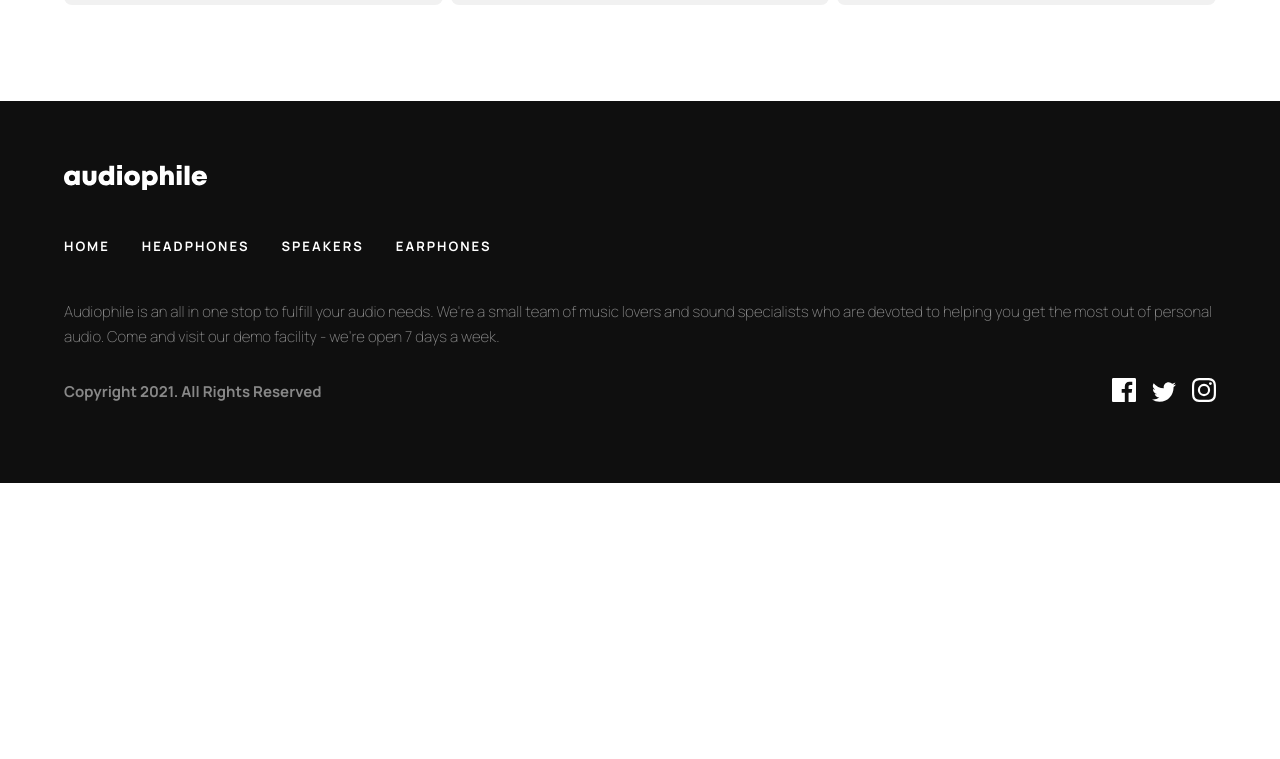
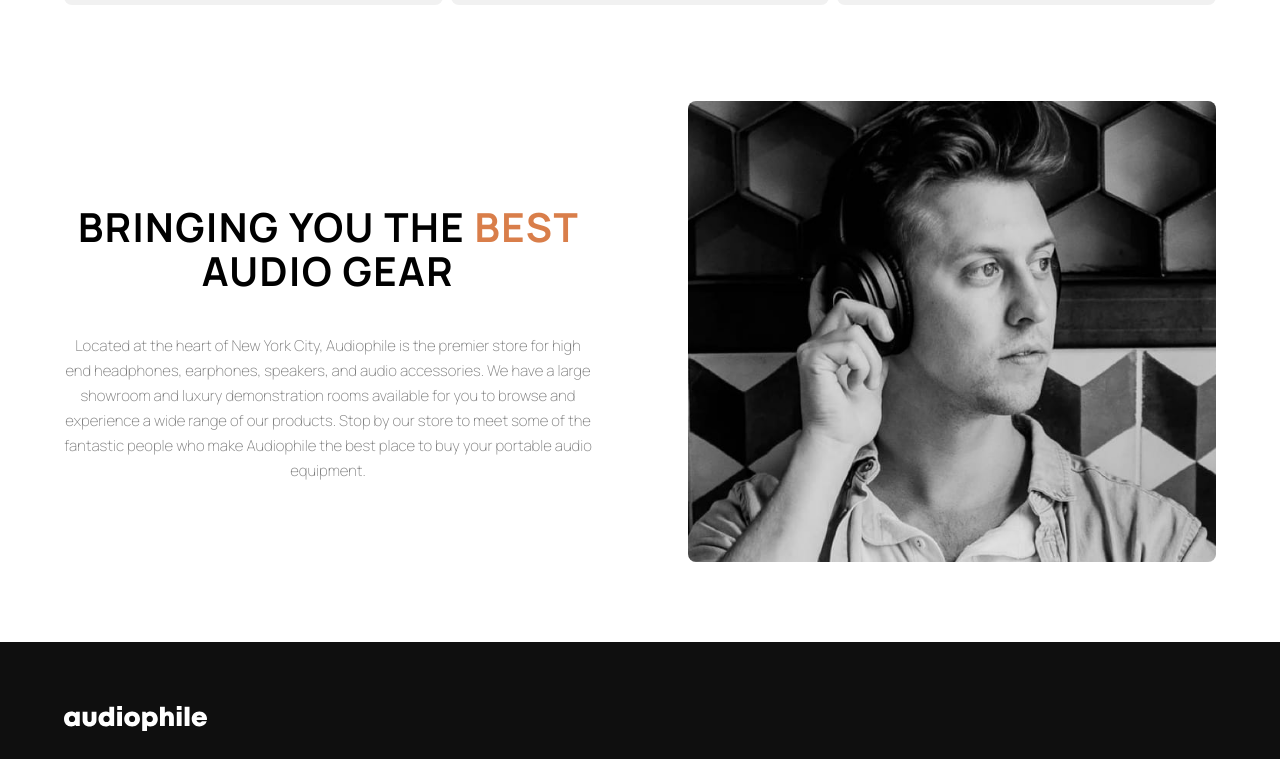
Before and after one commit to Valaeraa/audiophile, an Angular app in the folder audiophile-client/: page / in a window 1280 px wide. Shown: the part 922-1681 px from the top of the page. Before the commit the page ends 1405 px from the top, so only its background shows below. Built offline with nearby package versions, Linux system fonts and the light colour scheme.

Commit message:
Added categories and about components

```diff
--- a/audiophile-client/src/app/home/home.component.html
+++ b/audiophile-client/src/app/home/home.component.html
@@ -11,37 +11,7 @@
     </div>
   </div>
 
-  <div class="category">
-    <div class="container category-wrapper">
-      <div class="category-card">
-        <img
-          class="card__img"
-          src="/assets/shared/desktop/image-headphones.png"
-          alt="headphones image"
-        />
-        <h5 class="card__title">Headphones</h5>
-        <a class="btn-arrow" href="#">Shop</a>
-      </div>
+  <app-categories></app-categories>
 
-      <div class="category-card">
-        <img
-          class="card__img"
-          src="/assets/shared/desktop/image-speakers.png"
-          alt="speakers image"
-        />
-        <h5 class="card__title">Speakers</h5>
-        <a class="btn-arrow" href="#">Shop</a>
-      </div>
-
-      <div class="category-card">
-        <img
-          class="card__img"
-          src="/assets/shared/desktop/image-earphones.png"
-          alt="earphones image"
-        />
-        <h5 class="card__title">Earphones</h5>
-        <a class="btn-arrow" href="#">Shop</a>
-      </div>
-    </div>
-  </div>
+  <app-about></app-about>
 </section>
--- a/audiophile-client/src/app/home/home.component.scss
+++ b/audiophile-client/src/app/home/home.component.scss
@@ -58,43 +58,6 @@ img {
   margin-bottom: 2em;
 }
 
-.category {
-  padding: 6em 0;
-}
-
-.category-wrapper {
-  display: grid;
-  gap: 4em;
-}
-
-.category-card {
-  display: flex;
-  flex-direction: column;
-  justify-content: center;
-  align-items: center;
-  background-color: #f1f1f1;
-  border-radius: 0.5em;
-  position: relative;
-  padding: 1em 0;
-}
-
-.card__img {
-  position: absolute;
-  max-width: 10em;
-  left: 50%;
-  top: 50%;
-  transform: translate(-50%, -89%);
-}
-
-.card__title {
-  font-size: 0.9375rem;
-  letter-spacing: 0.066875rem;
-  font-weight: $fw-bold;
-  text-transform: uppercase;
-  margin-top: 5em;
-  margin-bottom: 1.2em;
-}
-
 @media (min-width: 768px) {
   .product {
     background: linear-gradient(rgba(0, 0, 0, 0.2), rgba(0, 0, 0, 0.2)),
@@ -115,9 +78,4 @@ img {
     letter-spacing: 2px;
     margin: 0.5em 0;
   }
-
-  .category-wrapper {
-    grid-template-columns: repeat(3, 1fr);
-    gap: 0.5em;
-  }
 }
--- a/audiophile-client/src/app/home/home.module.ts
+++ b/audiophile-client/src/app/home/home.module.ts
@@ -1,10 +1,11 @@
 import { NgModule } from '@angular/core';
 import { CommonModule } from '@angular/common';
 import { HomeComponent } from './home.component';
+import { SharedModule } from '../shared/shared.module';
 
 @NgModule({
   declarations: [HomeComponent],
-  imports: [CommonModule],
+  imports: [CommonModule, SharedModule],
   exports: [HomeComponent],
 })
 export class HomeModule {}
--- /dev/null
+++ b/audiophile-client/src/app/shared/about/about.component.html
@@ -0,0 +1,31 @@
+<article class="container">
+  <picture>
+    <source
+      media="(min-width: 768px)"
+      srcset="/assets/shared/tablet/image-best-gear.jpg"
+    />
+    <source
+      media="(min-width: 992px)"
+      srcset="/assets/shared/desktop/image-best-gear.jpg"
+    />
+    <img
+      src="/assets/shared/mobile/image-best-gear.jpg"
+      alt="best gear image"
+    />
+  </picture>
+
+  <div>
+    <h2 class="title">
+      Bringing you the <span class="accent">best</span> audio gear
+    </h2>
+
+    <p class="text">
+      Located at the heart of New York City, Audiophile is the premier store for
+      high end headphones, earphones, speakers, and audio accessories. We have a
+      large showroom and luxury demonstration rooms available for you to browse
+      and experience a wide range of our products. Stop by our store to meet
+      some of the fantastic people who make Audiophile the best place to buy
+      your portable audio equipment.
+    </p>
+  </div>
+</article>
--- /dev/null
+++ b/audiophile-client/src/app/shared/about/about.component.scss
@@ -0,0 +1,72 @@
+@import "abstracts/variables";
+
+article {
+  margin-bottom: 10em;
+  text-align: center;
+}
+
+img {
+  display: block;
+  object-fit: cover;
+  max-width: 100%;
+  border-radius: 8px;
+}
+
+.title {
+  font-size: 1.75rem;
+  font-weight: $fw-bold;
+  text-transform: uppercase;
+  letter-spacing: 1px;
+  margin: 1.5em auto;
+}
+
+.accent {
+  color: $clr-accent-400;
+}
+
+.text {
+  font-size: 0.9375rem;
+  font-weight: $fw-light;
+  line-height: 1.5625rem;
+  color: black;
+  opacity: 0.5;
+}
+
+@media (min-width: 768px) {
+  article {
+    margin-bottom: 5em;
+  }
+
+  .title {
+    font-size: 2.5rem;
+    line-height: 2.75rem;
+    letter-spacing: 1.43px;
+    max-width: 20ch;
+  }
+}
+
+@media (min-width: 992px) {
+  article {
+    display: grid;
+    gap: 0 6em;
+    grid-template-columns: repeat(2, 1fr);
+  }
+
+  img {
+    height: 100%;
+    width: 100%;
+    margin: 0 auto;
+    margin-right: 0;
+  }
+
+  div {
+    grid-column: 1;
+    grid-row: 1;
+    margin: auto;
+    padding: 4em 0;
+  }
+
+  .title {
+    margin: 1em auto;
+  }
+}
--- /dev/null
+++ b/audiophile-client/src/app/shared/about/about.component.ts
@@ -0,0 +1,15 @@
+import { Component, OnInit } from '@angular/core';
+
+@Component({
+  selector: 'app-about',
+  templateUrl: './about.component.html',
+  styleUrls: ['./about.component.scss']
+})
+export class AboutComponent implements OnInit {
+
+  constructor() { }
+
+  ngOnInit(): void {
+  }
+
+}
--- /dev/null
+++ b/audiophile-client/src/app/shared/categories/categories.component.html
@@ -0,0 +1,35 @@
+<article>
+  <div class="category">
+    <div class="container category-wrapper">
+      <div class="category-card">
+        <img
+          class="card__img"
+          src="/assets/shared/desktop/image-headphones.png"
+          alt="headphones image"
+        />
+        <h5 class="card__title">Headphones</h5>
+        <a class="btn-arrow" href="#">Shop</a>
+      </div>
+
+      <div class="category-card">
+        <img
+          class="card__img"
+          src="/assets/shared/desktop/image-speakers.png"
+          alt="speakers image"
+        />
+        <h5 class="card__title">Speakers</h5>
+        <a class="btn-arrow" href="#">Shop</a>
+      </div>
+
+      <div class="category-card">
+        <img
+          class="card__img"
+          src="/assets/shared/desktop/image-earphones.png"
+          alt="earphones image"
+        />
+        <h5 class="card__title">Earphones</h5>
+        <a class="btn-arrow" href="#">Shop</a>
+      </div>
+    </div>
+  </div>
+</article>
--- /dev/null
+++ b/audiophile-client/src/app/shared/categories/categories.component.scss
@@ -0,0 +1,54 @@
+@import "abstracts/variables";
+
+// @import "base/typography";
+
+@import "components/buttons";
+
+.container {
+  width: 90%;
+  margin: 0 auto;
+}
+
+.category {
+  padding: 6em 0;
+}
+
+.category-wrapper {
+  display: grid;
+  gap: 4em;
+}
+
+.category-card {
+  display: flex;
+  flex-direction: column;
+  justify-content: center;
+  align-items: center;
+  background-color: #f1f1f1;
+  border-radius: 0.5em;
+  position: relative;
+  padding: 1em 0;
+}
+
+.card__img {
+  position: absolute;
+  max-width: 10em;
+  left: 50%;
+  top: 50%;
+  transform: translate(-50%, -89%);
+}
+
+.card__title {
+  font-size: 0.9375rem;
+  letter-spacing: 0.066875rem;
+  font-weight: $fw-bold;
+  text-transform: uppercase;
+  margin-top: 5em;
+  margin-bottom: 1.2em;
+}
+
+@media (min-width: 768px) {
+  .category-wrapper {
+    grid-template-columns: repeat(3, 1fr);
+    gap: 0.5em;
+  }
+}
--- /dev/null
+++ b/audiophile-client/src/app/shared/categories/categories.component.ts
@@ -0,0 +1,15 @@
+import { Component, OnInit } from '@angular/core';
+
+@Component({
+  selector: 'app-categories',
+  templateUrl: './categories.component.html',
+  styleUrls: ['./categories.component.scss']
+})
+export class CategoriesComponent implements OnInit {
+
+  constructor() { }
+
+  ngOnInit(): void {
+  }
+
+}
--- a/audiophile-client/src/styles/main.scss
+++ b/audiophile-client/src/styles/main.scss
@@ -8,3 +8,8 @@
 body {
   margin: 0;
 }
+
+.container {
+  width: 90%;
+  margin: 0 auto;
+}
```
Also changed, not shown: audiophile-client/src/app/shared/shared.module.ts (added, +11 -0 lines), 2 other files (tests, documents, lock files or other folders).
